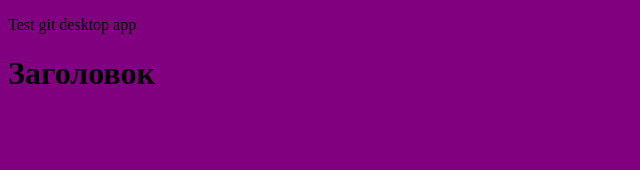
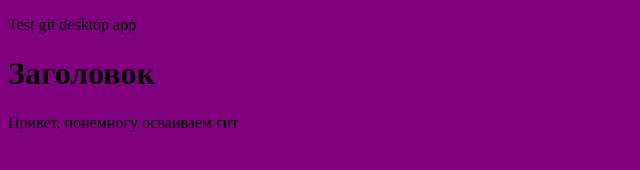
Before and after one commit to Roman-Ardytskiy/hello-world, a plain HTML site: page index.html in a window 1280 px wide. Shown: the whole page, without its empty margins (0-640 px from the left). Drawn offline with Linux system fonts and the light colour scheme.

Commit message:
добавили обзац Привет

```diff
--- a/index.html
+++ b/index.html
@@ -8,6 +8,7 @@
 <body>
 	<p>Test git desktop app</p>
 	<h1>Заголовок</h1>
+	<p> Привет, понемногу осваиваем гит</p>
 
 </body>
 </html>
```
